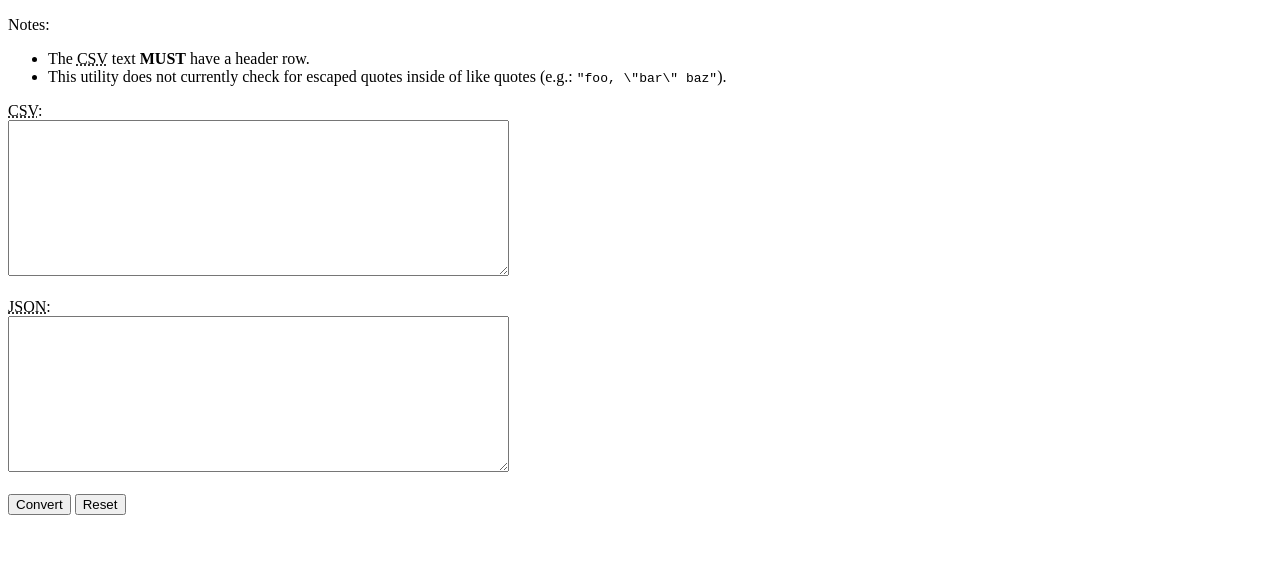
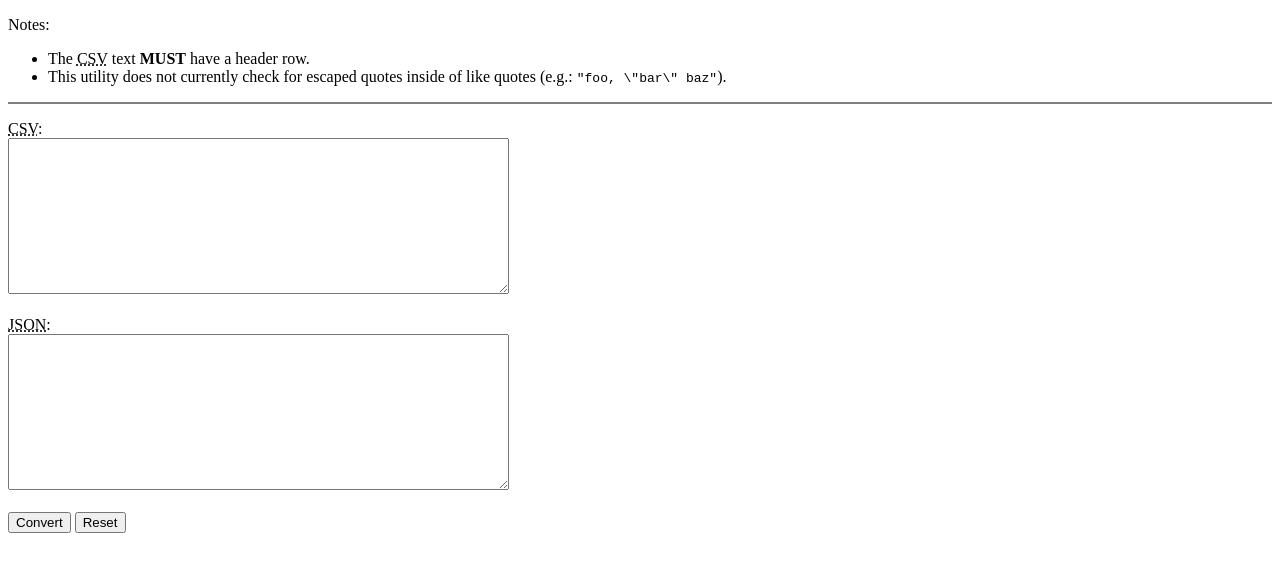
Before and after one commit to cparker15/csv-to-json, a plain HTML site: page csv-to-json.html in a window 1280 px wide. Drawn offline with Linux system fonts and the light colour scheme.

Commit message:
added <hr> below notes for visual separation from functionality of converter

```diff
--- a/csv-to-json.html
+++ b/csv-to-json.html
@@ -166,6 +166,8 @@
 			<li>This utility does not currently check for escaped quotes inside of like quotes (e.g.: <code>"foo, \"bar\" baz"</code>).</li>
 		</ul>
 
+		<hr noshade="noshade" />
+
 		<div id="message"><p></p></div>
 
 		<form id="convertForm" name="convertForm" onsubmit="return false; ">
```
